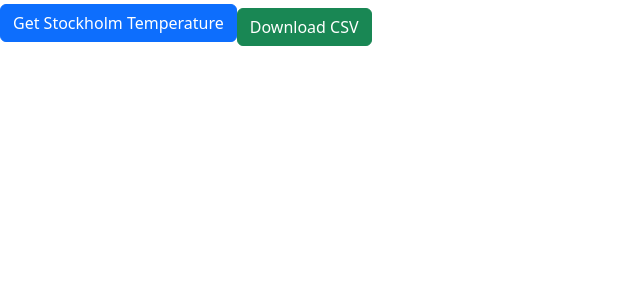
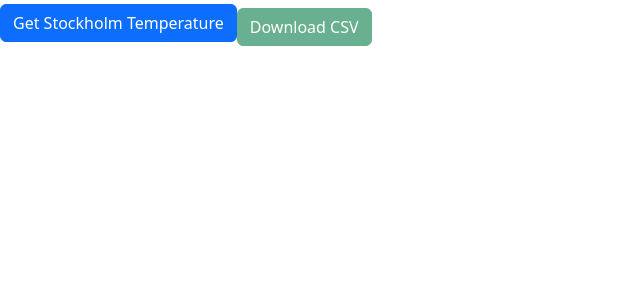
Before and after one commit to josefinunefaldt/weather-api, an Angular app: page / in a window 1280 px wide. Shown: the top 300 px of the page, without its empty margins (0-640 px from the left). Built offline with nearby package versions, Linux system fonts and the light colour scheme.

Commit message:
Enable CSV download after temperature data is fetched

```diff
--- a/src/app/app.component.html
+++ b/src/app/app.component.html
@@ -7,7 +7,11 @@
   >
     Get Stockholm Temperature
   </button>
-  <button class="btn btn-success mt-2" (click)="downloadCSV()">
+  <button
+    class="btn btn-success mt-2"
+    (click)="downloadCSV()"
+    [disabled]="temperature === null"
+  >
     Download CSV
   </button>
 
```
